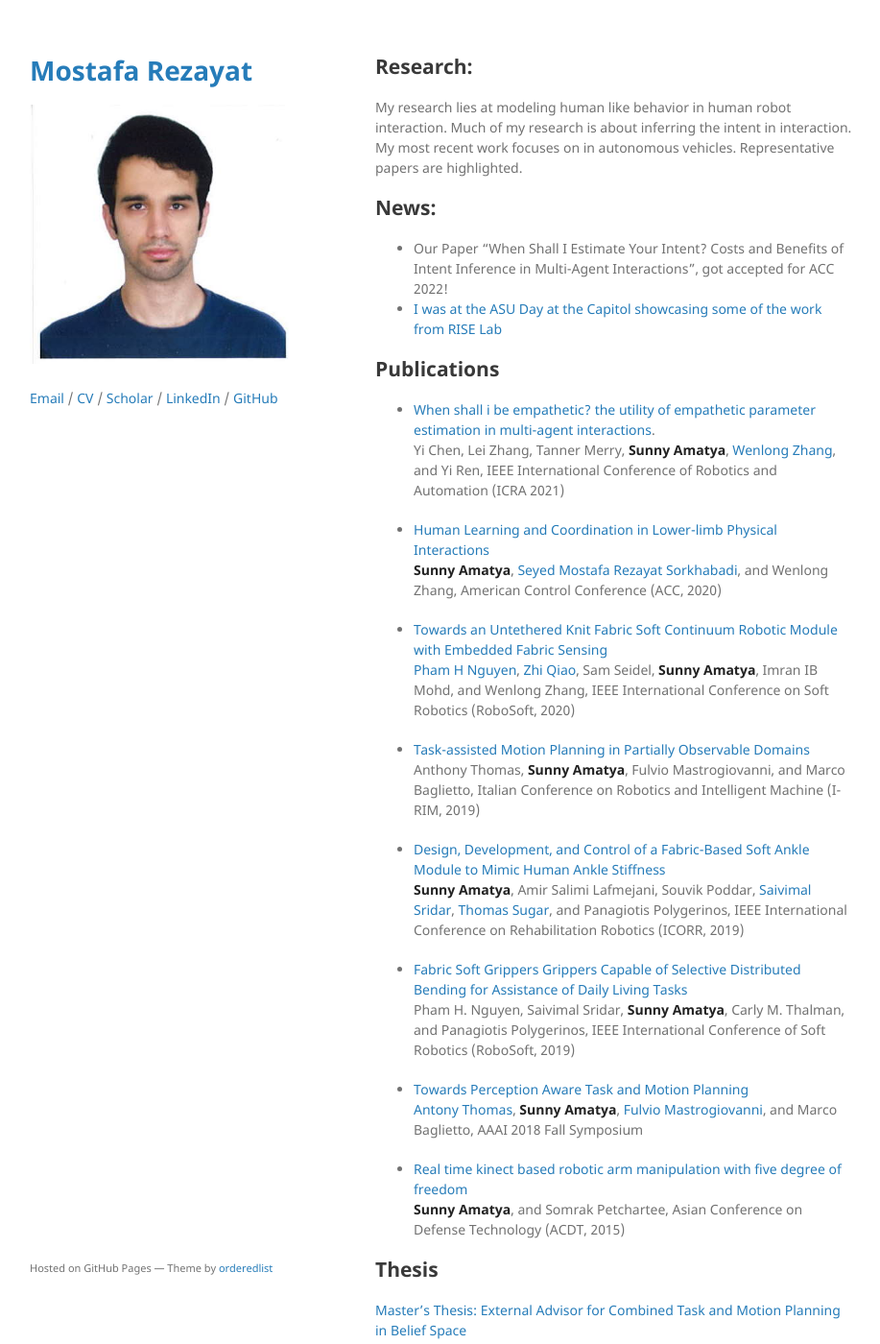
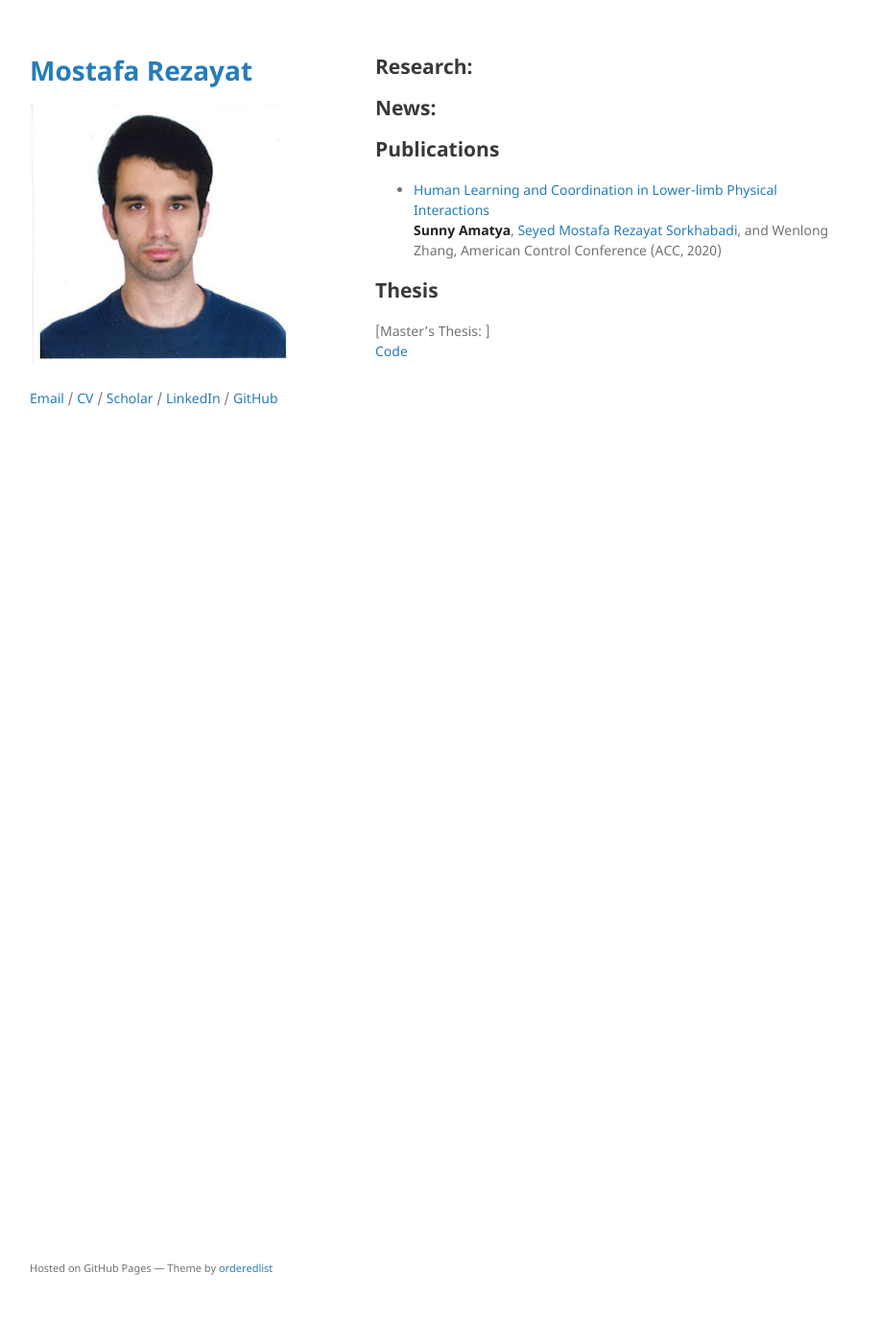
Before and after one commit to mosio79/mosio79.github.io, a Jekyll site: the page built from index.md, in a window 1280 px wide and 1400 px high. Shown: the whole window at 96% size, without its empty margins (179-1096 px from the left). Built offline with Jekyll 4.4.1, drawn with Linux system fonts in a browser that asks for light colours; the repository's description, which GitHub fills in, is left out; our own code applies the rules of GitHub Pages for plain Markdown files.

Commit message:
Update index.md

```diff
--- a/index.md
+++ b/index.md
@@ -2,38 +2,17 @@
 layout: default
 ---
 ## Research:
-My research lies at modeling human like behavior in human robot interaction. Much of my research is about inferring the intent in interaction.
-My most recent work focuses on in autonomous vehicles. Representative papers are highlighted.
+
 
 ## News:
-*	Our Paper "When Shall I Estimate Your Intent? Costs and Benefits of Intent Inference in Multi-Agent Interactions", got accepted for ACC 2022!
-*	[I was at the ASU Day at the Capitol showcasing some of the work from RISE Lab](https://twitter.com/asuriselab/status/1486181046613774337/photo/2)
 
 ## Publications
-*   [When shall i be empathetic? the utility of empathetic parameter estimation in multi-agent interactions](https://ieeexplore.ieee.org/stamp/stamp.jsp?arnumber=9561079).\
-	Yi Chen, Lei Zhang, Tanner Merry, **Sunny Amatya**, [Wenlong Zhang](https://scholar.google.com/citations?user=S2xHIfoAAAAJ&hl=en&oi=ao), and Yi Ren, IEEE International Conference of Robotics and Automation (ICRA 2021)
+
 
 *   [Human Learning and Coordination in Lower-limb Physical Interactions](https://ieeexplore.ieee.org/stamp/stamp.jsp?arnumber=9147738)\
 	**Sunny Amatya**, [Seyed Mostafa Rezayat Sorkhabadi](https://www.linkedin.com/in/mostafa-rezayat-37897358/), and Wenlong Zhang,	American Control Conference (ACC, 2020)
 
-*   [Towards an Untethered Knit Fabric Soft Continuum Robotic Module with Embedded Fabric Sensing](https://ieeexplore.ieee.org/stamp/stamp.jsp?arnumber=9116025)\
-	[Pham H Nguyen](https://sites.google.com/view/mechphnguyen/home?authuser=0), [Zhi Qiao](https://scholar.google.com/citations?user=LZCFHPQAAAAJ&hl=en), Sam Seidel, **Sunny Amatya**, Imran IB Mohd, and Wenlong Zhang, IEEE International Conference on Soft Robotics (RoboSoft, 2020)
-
-*	[Task-assisted Motion Planning in Partially Observable Domains](https://arxiv.org/pdf/1908.10227.pdf)\
-	Anthony Thomas, **Sunny Amatya**, Fulvio Mastrogiovanni, and Marco Baglietto, Italian Conference on Robotics and Intelligent Machine (I-RIM, 2019)
-
-*	[Design, Development, and Control of a Fabric-Based Soft Ankle Module to Mimic Human Ankle Stiffness](https://ieeexplore.ieee.org/abstract/document/8779495)\
-	**Sunny Amatya**, Amir Salimi Lafmejani, Souvik Poddar, [Saivimal Sridar](https://scholar.google.com/citations?user=hKUvvEkAAAAJ&hl=en&oi=ao), [Thomas Sugar](https://scholar.google.com/citations?user=xm3gDhoAAAAJ&hl=en&oi=ao), and Panagiotis Polygerinos, IEEE International Conference on Rehabilitation Robotics (ICORR, 2019)
-
-*	[Fabric Soft Grippers Grippers Capable of Selective Distributed Bending for Assistance of Daily Living Tasks](https://ieeexplore.ieee.org/stamp/stamp.jsp?arnumber=8722758)\
-	Pham H. Nguyen, Saivimal Sridar, **Sunny Amatya**, Carly M. Thalman, and Panagiotis Polygerinos, IEEE International Conference of Soft Robotics (RoboSoft, 2019)
-
-*	[Towards Perception Aware Task and Motion Planning](https://www.researchgate.net/profile/Antony-Thomas-3/publication/329399485_Towards_Perception_Aware_Task-Motion_Planning/links/5c06898d299bf169ae316c84/Towards-Perception-Aware-Task-Motion-Planning.pdf)\
-	[Antony Thomas](https://scholar.google.com/citations?user=aPSLBVUAAAAJ&hl=en&oi=sra), **Sunny Amatya**, [Fulvio Mastrogiovanni](https://scholar.google.com/citations?user=9dRRzV0AAAAJ&hl=en&oi=sra), and Marco Baglietto, AAAI 2018 Fall Symposium
-
-* 	[Real time kinect based robotic arm manipulation with five degree of freedom](https://ieeexplore.ieee.org/stamp/stamp.jsp?arnumber=7111574)\
-	**Sunny Amatya**, and Somrak Petchartee, Asian Conference on Defense Technology (ACDT, 2015)
 
 ## Thesis
-[Master's Thesis: External Advisor for Combined Task and Motion Planning in Belief Space](/assets/External_Advisor_for_Combined_Task_and_Motion_Planning_in_Belief_Space.pdf)\
-[Code](https://bitbucket.org/LittleSunny/masters-thesis/src/master/)
+[Master's Thesis: ]\
+[Code]()
```
